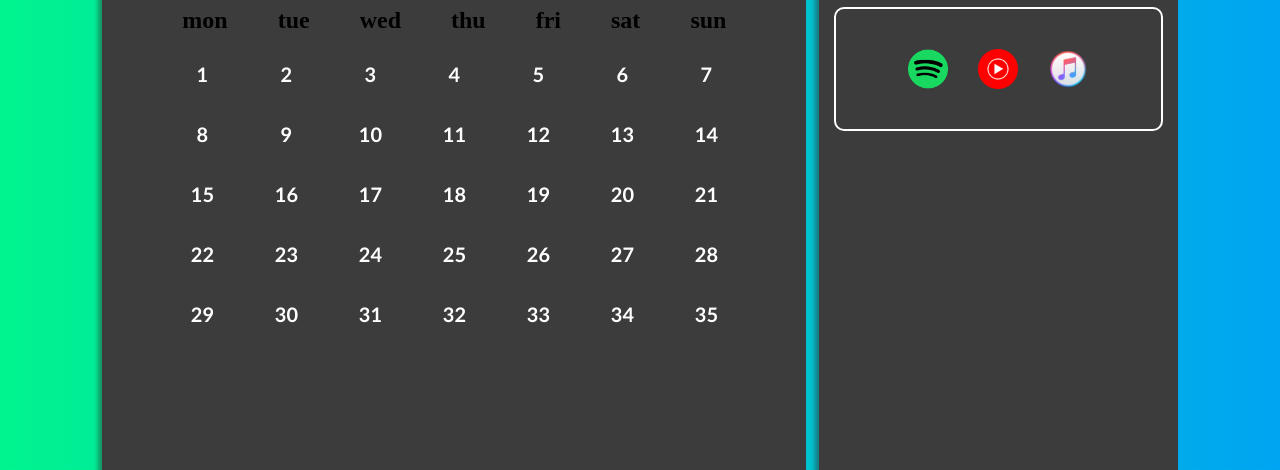
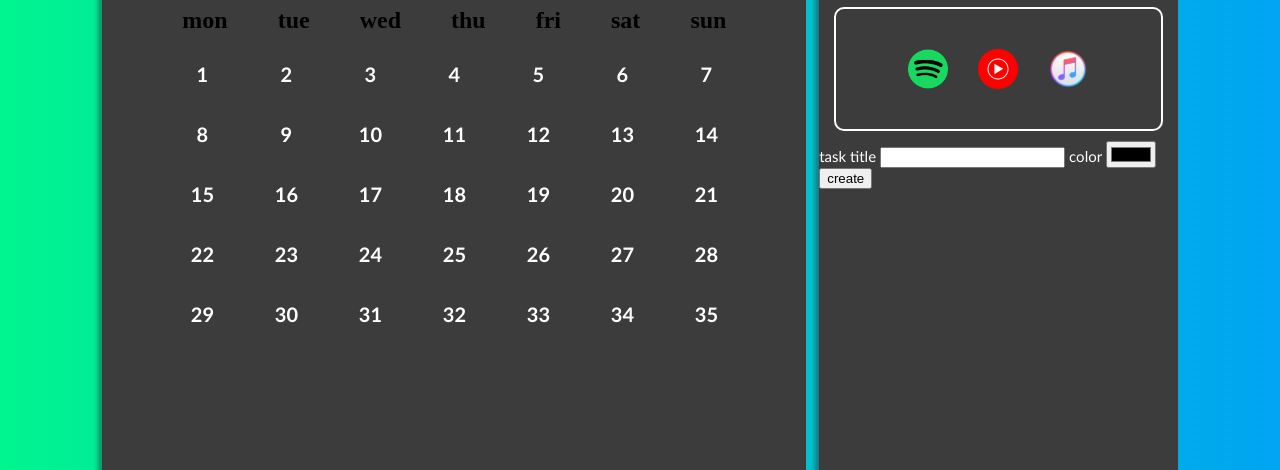
Before and after one commit to web-devteam/daily-tracker, a plain HTML site: page index.html in a window 1280 px wide. Shown: the part 173-643 px from the top of the page. Drawn offline with Linux system fonts and the light colour scheme.

Commit message:
Update index.html

```diff
--- a/index.html
+++ b/index.html
@@ -27,6 +27,13 @@
     <div id="bartrack"></div>
     <select name="timing" id="timing"><option value="weekly">weekly</option><option value="monthly">monthly</option></select>
 </div>
+<div id="create">
+    <label for="name" style="margin-top: 20px; color: white; font-size: 15px; font-family: 'Gill Sans', 'Gill Sans MT', Calibri, 'Trebuchet MS', sans-serif;">task title</label>
+    <input type="text" name="name" id="name">
+    <label for="color" style="margin-top: 20px; color: white; font-size: 15px; font-family: 'Gill Sans', 'Gill Sans MT', Calibri, 'Trebuchet MS', sans-serif;">color</label>
+    <input type="color" name="color" id="color">
+    <button id="save">create</button>
+</div>
 <div id="btns"><img id="addbtn" src="add_24dp_FFFFFF_FILL0_wght400_GRAD0_opsz24.png" alt=""><img id="trackbtn" src="bar_chart_24dp_FFFFFF_FILL0_wght400_GRAD0_opsz24.png" alt="">
 <img id="homebtn" src="calendar_month_24dp_FFFFFF_FILL0_wght400_GRAD0_opsz24.png" alt=""><img id="morebtn" src="more_vert_24dp_FFFFFF_FILL0_wght400_GRAD0_opsz24.png" alt="">
 </div></div>
```
